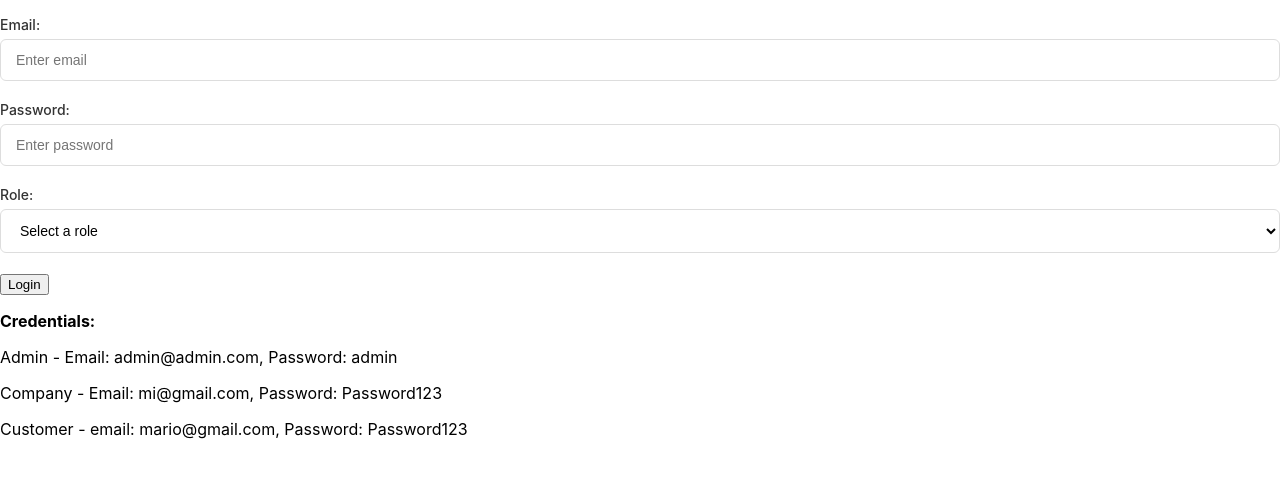
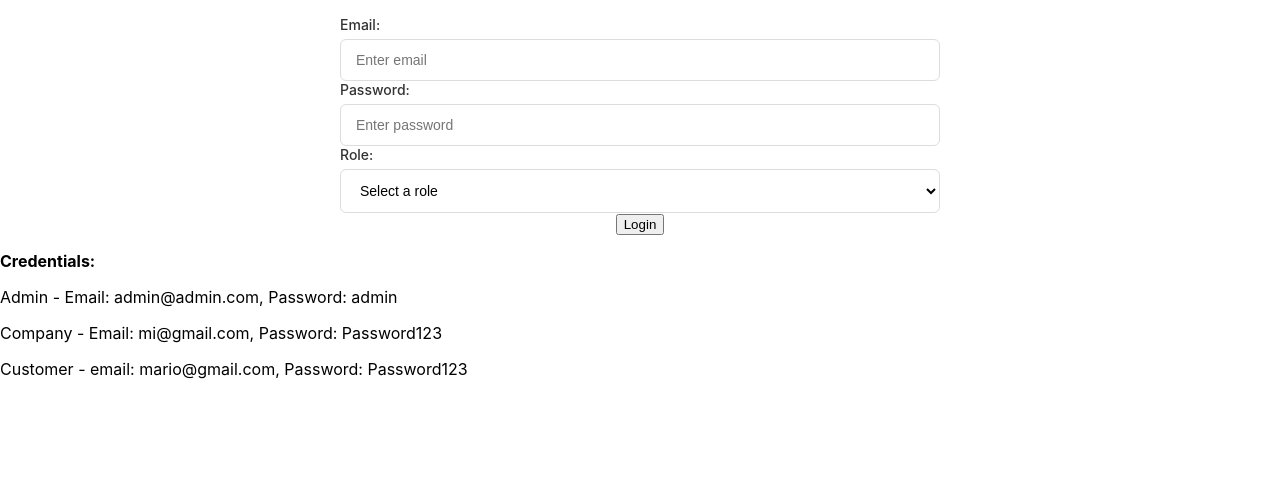
Before and after one commit to bunvin/CouponSystem-SpringBoot, a React (Create React App) app in the folder frontend/: page / in a window 1280 px wide. Shown: the top 478 px of the page. Built offline with nearby package versions, Linux system fonts and the light colour scheme.

Commit message:
style form buttons alignments

```diff
--- a/frontend/src/Components/Auth/Login.tsx
+++ b/frontend/src/Components/Auth/Login.tsx
@@ -70,9 +70,9 @@ function Login(): JSX.Element {
           <span className="error-message">{formState.errors.userType.message}</span>
         )}
       </div>
-
-      <button>Login</button>
-
+      <div style={{ textAlign: 'center' }}>
+        <button>Login</button>
+      </div>
       <div className="demo-credentials">
         <p><strong>Credentials:</strong></p>
         <p>Admin - Email: admin@admin.com, Password: admin</p>
--- a/frontend/src/Components/Forms/AddNew.tsx
+++ b/frontend/src/Components/Forms/AddNew.tsx
@@ -114,10 +114,11 @@ function AddNew(): JSX.Element {
                         {...companyForm.register("user.userType")}
                         value={ROLES.COMPANY}
                     />
-
+                    <div style={{ textAlign: 'center' }}>
                     <button type="submit" disabled={companyForm.formState.isSubmitting}>
                         {companyForm.formState.isSubmitting ? "Adding Company..." : "Add Company"}
                     </button>
+                    </div>
 
                     {companySuccess && (
                         <div className="success-message">{companySuccess}</div>
@@ -194,10 +195,11 @@ function AddNew(): JSX.Element {
                         {...customerForm.register("user.userType")}
                         value={ROLES.CUSTOMER}
                     />
-
+                    <div style={{ textAlign: 'center' }}>
                     <button type="submit" disabled={customerForm.formState.isSubmitting}>
                         {customerForm.formState.isSubmitting ? "Adding Customer..." : "Add Customer"}
                     </button>
+                    </div>
 
                     {customerSuccess && (
                         <div className="success-message">{customerSuccess}</div>
--- a/frontend/src/Components/Forms/UpdateCompany.tsx
+++ b/frontend/src/Components/Forms/UpdateCompany.tsx
@@ -158,7 +158,7 @@ function UpdateCompany(): JSX.Element {
                         value={ROLES.COMPANY}
                     />
 
-                    <div className="form-actions">
+                    <div className="form-actions" style={{ textAlign: 'center' }}>
                         <button
                             type="button"
                             onClick={() => navigate(-1)}
--- a/frontend/src/Components/Forms/UpdateCustomer.tsx
+++ b/frontend/src/Components/Forms/UpdateCustomer.tsx
@@ -108,7 +108,7 @@ function UpdateCustomer(): JSX.Element {
                         )}
                     </div>
 
-                    <div className="form-group">
+                    <div className="form-group" >
                         <label htmlFor="customer-email">Email:</label>
                         <input
                             type="email"
@@ -126,7 +126,7 @@ function UpdateCustomer(): JSX.Element {
                         )}
                     </div>
 
-                    <div className="form-group">
+                    <div className="form-group" >
                         <label>
                             <input
                                 type="checkbox"
@@ -171,7 +171,7 @@ function UpdateCustomer(): JSX.Element {
                         value={ROLES.CUSTOMER}
                     />
 
-                    <div className="form-actions">
+                    <div className="form-actions" style={{ textAlign: 'center' }}>
                         <button
                             type="button"
                             onClick={() => navigate(-1)}
--- a/frontend/src/Components/Routing/Routing.tsx
+++ b/frontend/src/Components/Routing/Routing.tsx
@@ -7,7 +7,6 @@ import ShowAll from "../Layout/ShowAll";
 import UpdateCompany from "../Forms/UpdateCompany";
 import UpdateCustomer from "../Forms/UpdateCustomer";
 import AddNewCoupon from "../Forms/AddNewCoupon";
-import UpdateCoupon from "../Forms/UpdateCoupon";
 
 
 function Routing(): JSX.Element {
--- a/frontend/src/index.css
+++ b/frontend/src/index.css
@@ -392,6 +392,8 @@ code {
 /* Form Groups */
 .form-group {
     margin-bottom: 20px;
+    max-width: 600px;
+    margin: 0 auto;
 }
 
 .form-group label {
```
Also changed, not shown: frontend/src/Components/Forms/UpdateCoupon.tsx (deleted, +0 -14 lines).
